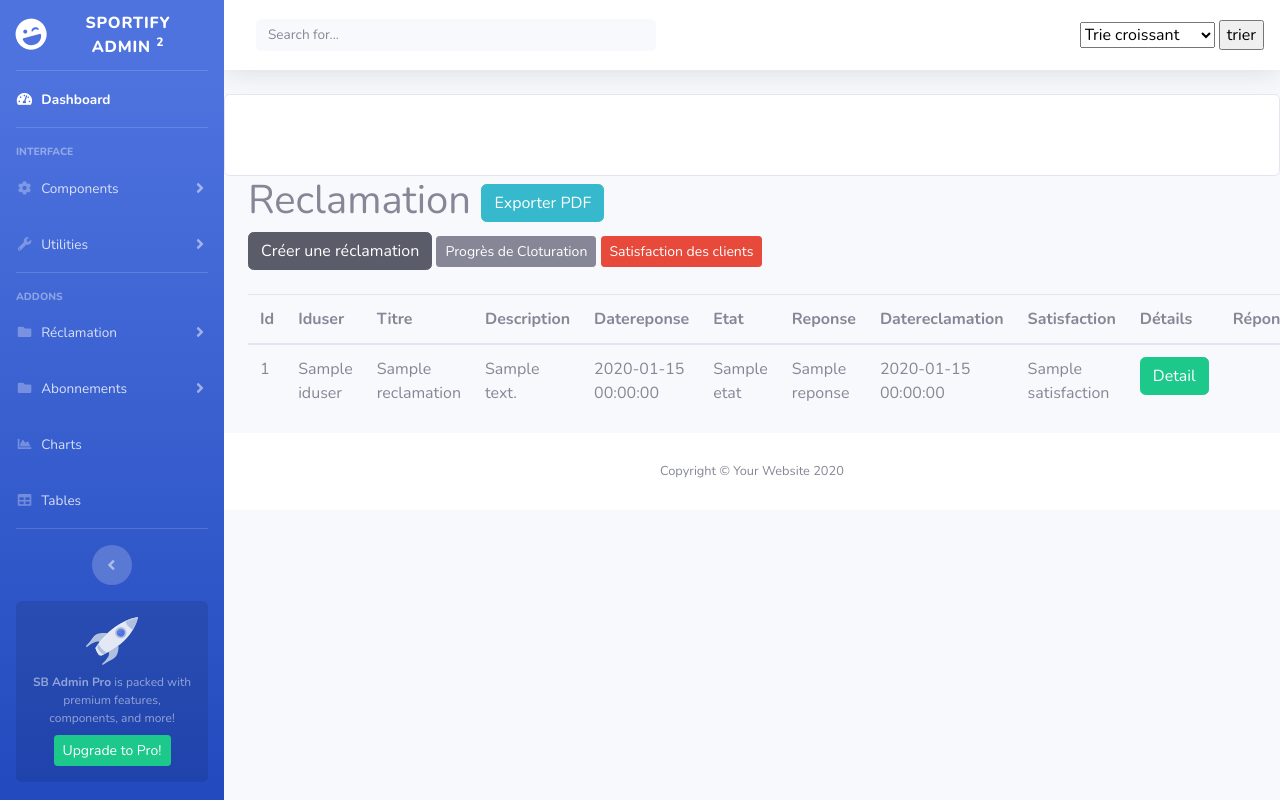
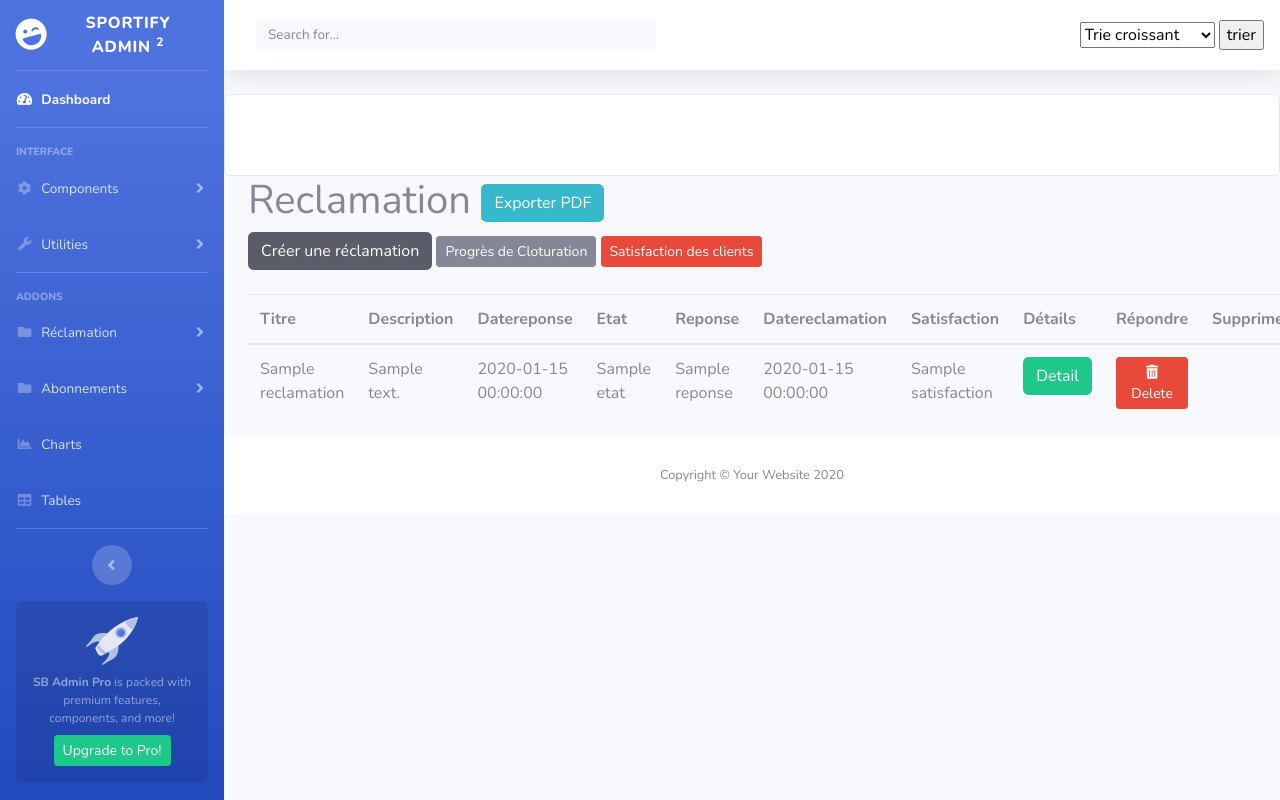
Before and after one commit to waginehasni/braindrain-symfony, a Symfony app: template templates/reclamation/index.html.twig in a window 1280 px wide. Run offline with Twig, Linux system fonts and the light colour scheme; the template is opened without the code that fills it: most values are stand-ins (such as "Sample title", 1, 10 or a date in 2020); some libraries are stand-ins or nearby versions.

Commit message:
Add files via upload

```diff
--- a/templates/abonnements/index.html.twig
+++ b/templates/abonnements/index.html.twig
@@ -40,19 +40,18 @@
     <table class="table">
         <thead>
             <tr>
-                <th>Id</th>
                 <th>Type</th>
                 <th>Date creation</th>
                 <th>Date expiration</th>
                 <th>Validite</th>
                 <th>Consulter</th>
                 <th>Modifier</th>
+                <th>Supprimer</th>
             </tr>
         </thead>
         <tbody>
         {% for abonnement in abonnements %}
             <tr>
-                <td>{{ abonnement.id }}</td>
                 <td>{{ abonnement.type }}</td>
                 <td>{{ abonnement.datecreation ? abonnement.datecreation|date('Y-m-d') : '' }}</td>
                 <td>{{ abonnement.dateexpiration ? abonnement.dateexpiration|date('Y-m-d') : '' }}</td>
@@ -62,6 +61,9 @@
                 </td>
                 <td>
                     <a href="{{ path('abonnements_edit', {'id': abonnement.id}) }}" class="btn btn-warning">Modifer</a>
+                </td>
+                <td>
+                    {{ include('abonnements/_delete_form.html.twig') }}
                 </td>
             </tr>
         {% else %}
--- a/templates/reclamation/_delete_form.html.twig
+++ b/templates/reclamation/_delete_form.html.twig
@@ -1,4 +1,4 @@
 <form method="post" action="{{ path('reclamation_delete', {'id': reclamation.id}) }}" onsubmit="return confirm('Are you sure you want to delete this item?');">
     <input type="hidden" name="_token" value="{{ csrf_token('delete' ~ reclamation.id) }}">
-    <button class="btn btn-danger">Delete </button>
+    <button class="btn btn-sm btn-danger"><i class="fas fa-trash-alt"></i> Delete</button>
 </form>
--- a/templates/reclamation/index.html.twig
+++ b/templates/reclamation/index.html.twig
@@ -90,8 +90,6 @@
     <table class="table">
         <thead>
         <tr>
-            <th>Id</th>
-            <th>Iduser</th>
             <th>Titre</th>
             <th>Description</th>
             <th>Datereponse</th>
@@ -101,13 +99,12 @@
             <th>Satisfaction</th>
             <th>Détails</th>
             <th>Répondre</th>
+            <th> Supprimer    </th>
         </tr>
         </thead>
         <tbody>
         {% for reclamation in reclamations %}
             <tr>
-                <td>{{ reclamation.id }}</td>
-                <td>{{ reclamation.iduser }}</td>
                 <td>{{ reclamation.titre }}</td>
                 <td>{{ reclamation.description }}</td>
                 <td>{{ reclamation.datereponse ? reclamation.datereponse|date('Y-m-d H:i:s') : '' }}</td>
@@ -124,6 +121,9 @@
                        class="btn btn-warning">Répondre</a>
                 </td>
                 {% endif %}
+                <td>
+                    {{ include('reclamation/_delete_form.html.twig') }}
+                </td>
             </tr>
         {% else %}
             <tr>
--- a/templates/reclamation/statistics.html.twig
+++ b/templates/reclamation/statistics.html.twig
@@ -6,10 +6,10 @@
 {% endblock %}
 
 {% block body %}
-    <div class="box box-info" style="align-items: center; padding-left: 400px ">
+    <div class="container" style="align-items: center; ">
     <div class="box-header">
         {# <i class="fa fa-envelope"></i> #}
-        <h3 class="bg-light py-4 text-info">Reclamations gérer</h3>
+        <h3 class="bg-light py-4 text-info" align="center">Reclamations gérer</h3>
     </div>
     <div class="box-body">
     <form action="#" method="post">
@@ -17,7 +17,7 @@
     <html lang="en" dir="ltr">
 <div class="container">
 <div class="container" style="align-items: flex-start">
-    <h3>Stats : Reclamations Par Etat</h3>
+    <h3 ALIGN="center">Stats : Reclamations Par Etat</h3>
     <canvas id="reclamations" width="500" height="100" style="align-items: center"></canvas>
 </div>
 <script src="{{ asset("https://cdnjs.cloudflare.com/ajax/libs/Chart.js/2.9.3/Chart.min.js") }}" integrity="sha512-s+xg36jbIujB2S2VKfpGmlC3T5V2TF3lY48DX7u2r9XzGzgPsa6wTpOQA7J9iffvdeBN0q9tKzRxVxw1JviZPg==" crossorigin="anonymous"></script>
--- a/templates/reclamation/statisticsSatisfaction.html.twig
+++ b/templates/reclamation/statisticsSatisfaction.html.twig
@@ -6,10 +6,10 @@
 {% endblock %}
 
 {% block body %}
-    <div class="box box-info" style="align-items: center; padding-left: 400px ">
+    <div class="container" style="align-items: center; ">
     <div class="box-header">
         {# <i class="fa fa-envelope"></i> #}
-        <h3 class="bg-light py-4 text-info">Satisfaction des clients</h3>
+        <h3 class="bg-light py-4 text-info" align="center">Satisfaction des clients</h3>
     </div>
     <div class="box-body">
     <form action="#" method="post">
@@ -17,7 +17,7 @@
     <html lang="en" dir="ltr">
 <div class="container">
 <div class="container" style="align-items: flex-start">
-    <h3>Stats | Satisfaction</h3>
+    <h3 align="center">Stats | Satisfaction</h3>
     <canvas id="reclamations" width="500" height="100" style="align-items: center"></canvas>
 </div>
 <script src="{{ asset("https://cdnjs.cloudflare.com/ajax/libs/Chart.js/2.9.3/Chart.min.js") }}" integrity="sha512-s+xg36jbIujB2S2VKfpGmlC3T5V2TF3lY48DX7u2r9XzGzgPsa6wTpOQA7J9iffvdeBN0q9tKzRxVxw1JviZPg==" crossorigin="anonymous"></script>
--- a/templates/user_abonnement/_delete_form.html.twig
+++ b/templates/user_abonnement/_delete_form.html.twig
@@ -1,4 +1,4 @@
 <form method="post" action="{{ path('user_abonnement_delete', {'id': abonnement.id}) }}" onsubmit="return confirm('Are you sure you want to delete this item?');">
     <input type="hidden" name="_token" value="{{ csrf_token('delete' ~ abonnement.id) }}">
-    <button class="btn btn-sm btn-danger">Delete</button>
+    <button class="btn btn-sm btn-danger"><i class="fas fa-trash-alt"></i> Delete</button>
 </form>
--- a/templates/user_abonnement/index.html.twig
+++ b/templates/user_abonnement/index.html.twig
@@ -39,7 +39,6 @@
     <table class="table">
         <thead>
         <tr>
-            <th>Id</th>
             <th>Type</th>
             <th>Date création</th>
             <th>Date expiration</th>
@@ -52,7 +51,6 @@
         <tbody>
         {% for abonnement in abonnements %}
             <tr>
-                <td>{{ abonnement.id }}</td>
                 <td>{{ abonnement.type }}</td>
                 <td>{{ abonnement.datecreation ? abonnement.datecreation|date('Y-m-d') : '' }}</td>
                 <td>{{ abonnement.dateexpiration ? abonnement.dateexpiration|date('Y-m-d') : '' }}</td>
--- a/templates/user_reclamation/_delete_form.html.twig
+++ b/templates/user_reclamation/_delete_form.html.twig
@@ -1,4 +1,4 @@
 <form method="post" action="{{ path('user_reclamation_delete', {'id': reclamation.id}) }}" onsubmit="return confirm('Are you sure you want to delete this item?');">
     <input type="hidden" name="_token" value="{{ csrf_token('delete' ~ reclamation.id) }}">
-    <button class="btn btn-sm btn-danger"> <i class="far fa-trash-alt">Delete</i></button>
+    <button class="btn btn-sm btn-danger"><i class="fas fa-trash-alt"></i> Delete</button>
 </form>
```
